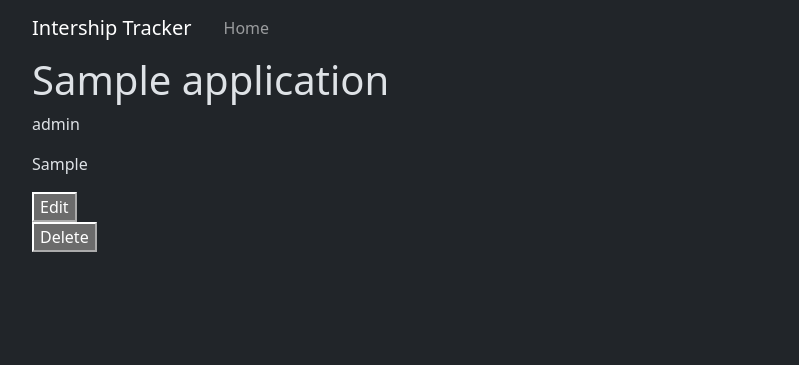
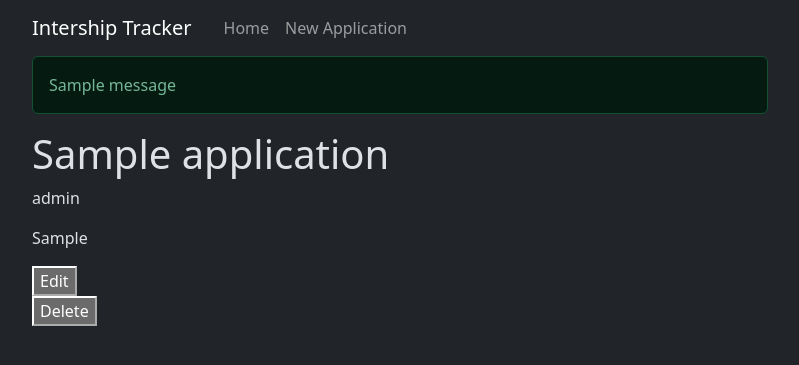
Before and after one commit to shan9581/internship-tracker, a Flask app: page /application/1 in a window 1280 px wide. Shown: the top 365 px of the page, without its empty margins (50-849 px from the left). Run offline with Flask 3, Linux system fonts and the light colour scheme; tables that the repository leaves empty hold one stand-in row (values such as "Sample post"); one stand-in notice (Sample message) is shown.

Commit message:
CRUD and routes complete, added flash messages and confirm button when deleting, added new application button to top nav bar

```diff
--- a/mainProject/routes.py
+++ b/mainProject/routes.py
@@ -1,5 +1,5 @@
 from mainProject import app, db
-from flask import render_template,  url_for, redirect, request
+from flask import render_template,  url_for, redirect, request, flash
 from mainProject.models import InternshipApplication
 from mainProject.forms import ApplicationForm
 
@@ -19,6 +19,7 @@ def new_application():
 user_id=1, company_name =form.company_name.data, role = form.role.data,pay = form.pay.data, url = form.url.data, notes = form.notes.data)
         db.session.add(application)
         db.session.commit()
+        flash('Application Added!','success')
         return redirect(url_for('home'))
     return render_template('new_application.html', form=form, legend = "New Application")
 
@@ -43,6 +44,7 @@ def update_application(application_id):
         application.url = form.url.data
         application.notes = form.notes.data
         db.session.commit()
+        flash('Application Updated!','success')
         return redirect(url_for('home'))
 
     elif request.method == 'GET':
@@ -60,4 +62,6 @@ def delete_application(application_id):
     application = InternshipApplication.query.get_or_404(application_id)
     db.session.delete(application)
     db.session.commit()
+
+    flash('Application Deleted!!','success')
     return redirect(url_for('home'))
--- a/mainProject/templates/application.html
+++ b/mainProject/templates/application.html
@@ -9,7 +9,7 @@
     </a>
 
     <form action = "{{url_for('delete_application', application_id=application.id) }}" method = "POST">
-        <button type="submit">Delete </button>
+        <button type="submit" onclick="return confirm('Delete this application?')">Delete</button>
     </form>
 
 
--- a/mainProject/templates/layout.html
+++ b/mainProject/templates/layout.html
@@ -25,7 +25,7 @@
                     <div class="collapse navbar-collapse" id="navbarToggle">
                         <div class="navbar-nav me-auto">
                             <a class="nav-item nav-link" href="{{url_for('home')}}">Home</a>
-
+                            <a class="nav-item nav-link" href="{{url_for('new_application')}}">New Application</a>
                         </div>
 
                     </div>
@@ -36,6 +36,17 @@
         <main role="main" class="container">
             <div class="row">
                 <div class="col-md-8">
+
+                    {% with messages = get_flashed_messages(with_categories=true) %}
+                        {% if messages %}
+                            {% for category, message in messages %}
+                                <div class="alert alert-{{ category }}">
+                                    {{ message }}
+                                </div>
+                             {% endfor %}
+                        {% endif %}
+                    {% endwith %}
+
                     {% block content %}{% endblock %}
                 </div>
 
```
